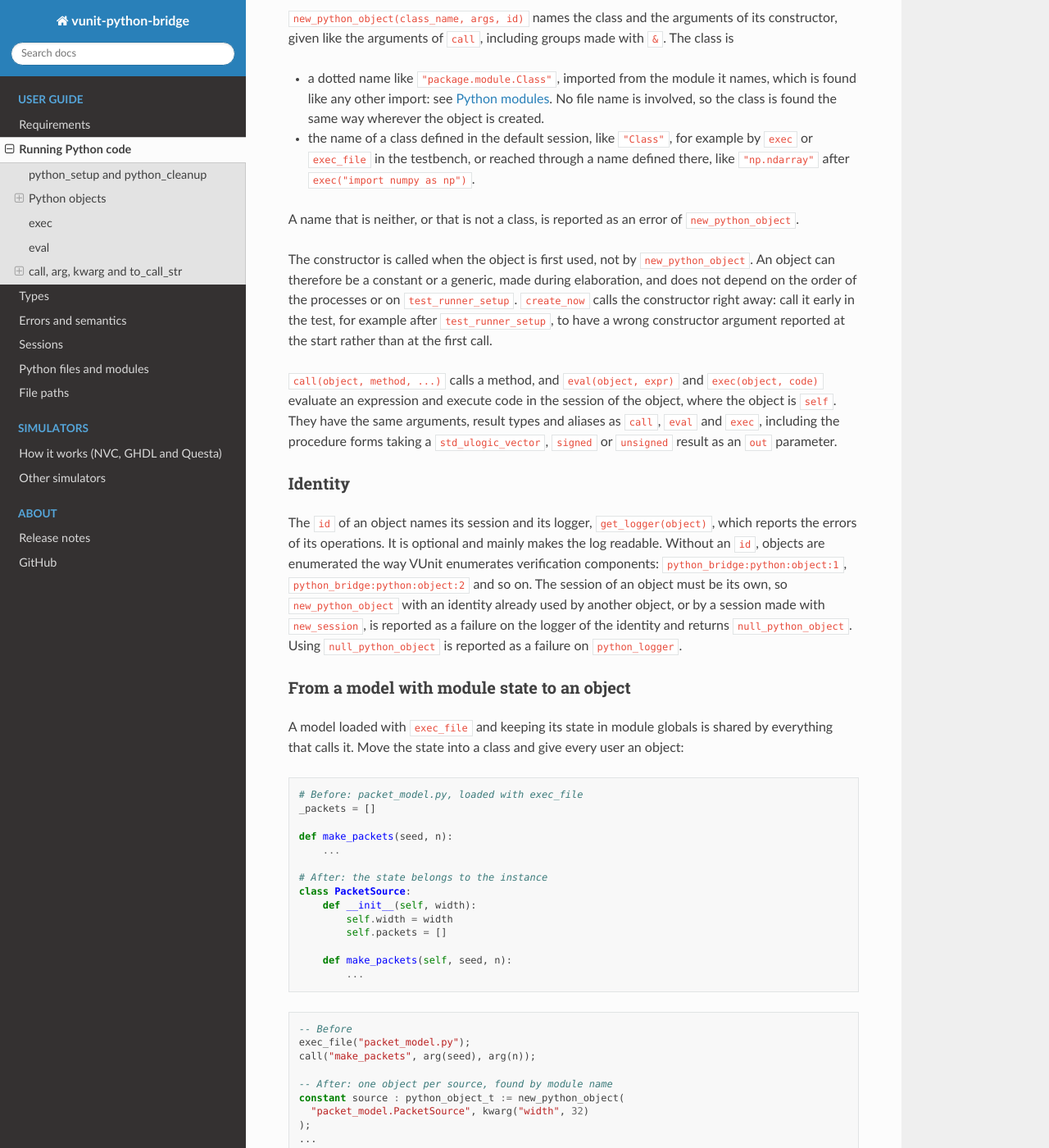
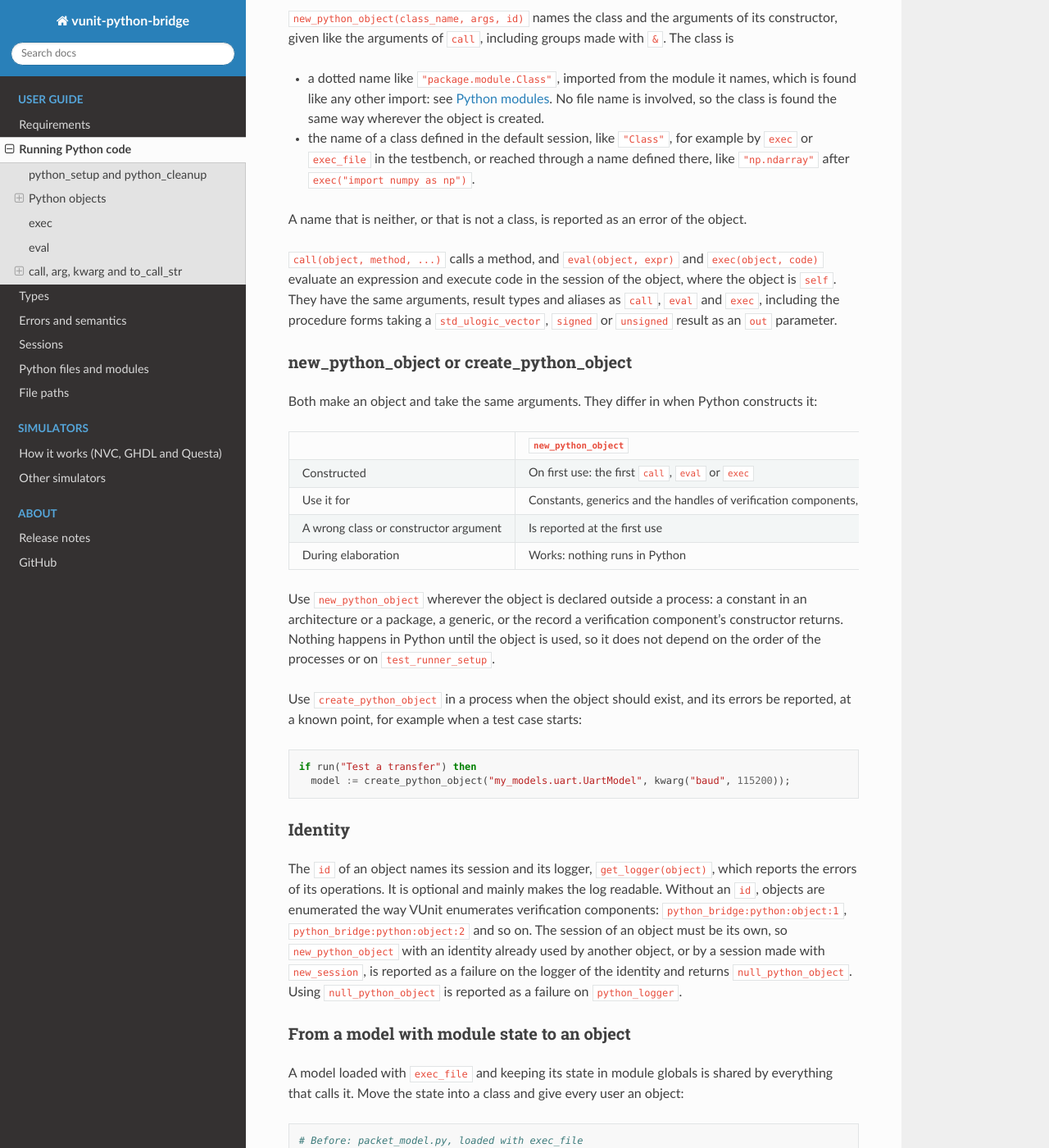
Before and after one commit to VUnit/vunit-python-bridge, a Sphinx documentation site: the page built from docs/running_code.rst, in a window 1280 px wide and 1400 px high, scrolled down 987 px. Shown: the whole window at 82% size. Built offline with Sphinx 7.4.7 and the Read the Docs theme 3.1.0, drawn with Linux system fonts in a browser that asks for light colours; pages that are not in the unit, such as notebooks, are missing from menus; the version number is read from the project's files by our own code; some of the changed text lies outside the part shown.

Commit message:
Pair new_python_object with create_python_object
new_python_object makes an object that Python constructs on first use;
create_python_object makes one that is constructed by the call, so a
wrong class or constructor argument is reported there. They replace
new_python_object with create_now, and the step that constructs an
object on first use is private.

create_python_object only works in a process: NVC cannot find the
foreign functions of the bridge during elaboration ("foreign function
vpy_buffer_clear not found") and GHDL cannot call them then. The user
guide has a table of when to use each, and errors name the one called.

Co-Authored-By: Claude Opus 5.5 <noreply@anthropic.com>

```diff
--- a/docs/running_code.rst
+++ b/docs/running_code.rst
@@ -62,14 +62,7 @@ with ``&``. The class is
   name defined there, like ``"np.ndarray"`` after ``exec("import numpy as np")``.
 
 A name that is neither, or that is not a class, is reported as an error of
-``new_python_object``.
-
-The constructor is called when the object is first used, not by
-``new_python_object``. An object can therefore be a constant or a generic,
-made during elaboration, and does not depend on the order of the processes or
-on ``test_runner_setup``. ``create_now`` calls the constructor right away:
-call it early in the test, for example after ``test_runner_setup``, to have a
-wrong constructor argument reported at the start rather than at the first call.
+the object.
 
 ``call(object, method, ...)`` calls a method, and ``eval(object, expr)`` and
 ``exec(object, code)`` evaluate an expression and execute code in the session
@@ -77,6 +70,47 @@ of the object, where the object is ``self``. They have the same arguments,
 result types and aliases as ``call``, ``eval`` and ``exec``, including the
 procedure forms taking a ``std_ulogic_vector``, ``signed`` or ``unsigned``
 result as an ``out`` parameter.
+
+new_python_object or create_python_object
+~~~~~~~~~~~~~~~~~~~~~~~~~~~~~~~~~~~~~~~~~
+
+Both make an object and take the same arguments. They differ in when Python
+constructs it:
+
+.. list-table::
+   :header-rows: 1
+   :widths: 30 35 35
+
+   * -
+     - ``new_python_object``
+     - ``create_python_object``
+   * - Constructed
+     - On first use: the first ``call``, ``eval`` or ``exec``
+     - By the call itself
+   * - Use it for
+     - Constants, generics and the handles of verification components, made
+       during elaboration
+     - Variables in a process, for example in a test case
+   * - A wrong class or constructor argument
+     - Is reported at the first use
+     - Is reported by ``create_python_object``
+   * - During elaboration
+     - Works: nothing runs in Python
+     - Does not work: the simulator cannot run Python during elaboration
+
+Use ``new_python_object`` wherever the object is declared outside a process: a
+constant in an architecture or a package, a generic, or the record a
+verification component's constructor returns. Nothing happens in Python until
+the object is used, so it does not depend on the order of the processes or on
+``test_runner_setup``.
+
+Use ``create_python_object`` in a process when the object should exist, and
+its errors be reported, at a known point, for example when a test case starts:
+
+.. code-block:: vhdl
+
+    if run("Test a transfer") then
+      model := create_python_object("my_models.uart.UartModel", kwarg("baud", 115200));
 
 Identity
 ~~~~~~~~
@@ -240,7 +274,8 @@ Errors and limitations
   failed:`` for ``eval`` and ``exec(...) failed:`` for ``exec``, followed by
   the Python error.
 * An object that cannot be created, for example since its class is not
-  found, reports the error once, as ``new_python_object("<class>") failed:``.
+  found, reports the error once, as ``new_python_object("<class>") failed:``
+  or ``create_python_object("<class>") failed:``.
   Every later use of the object, calls and assignments alike, fails with
   ``The <class> object could not be created: <error>``.
 * The caveats of sessions apply: the module of a class, and any state kept in
```
Also changed, not shown: 3 other files.
